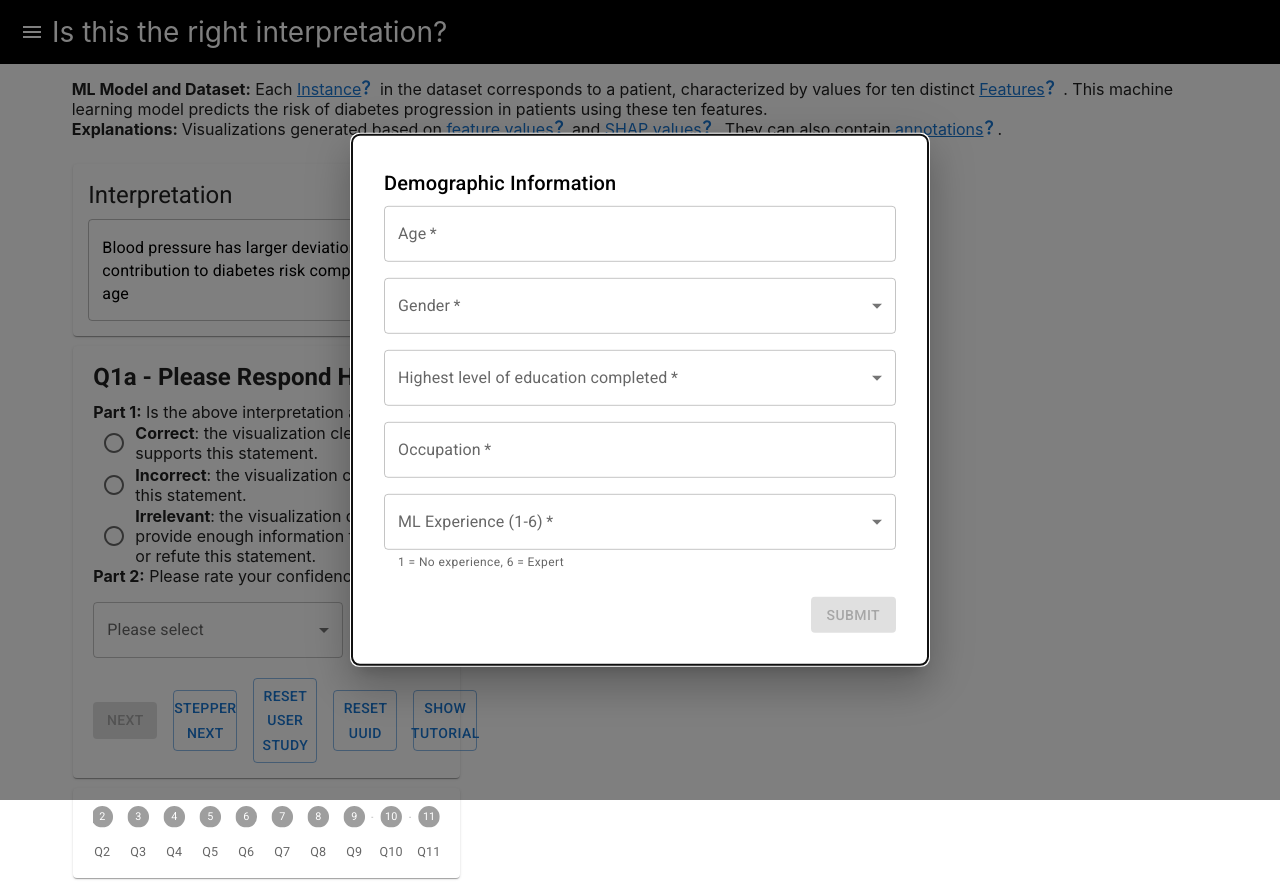
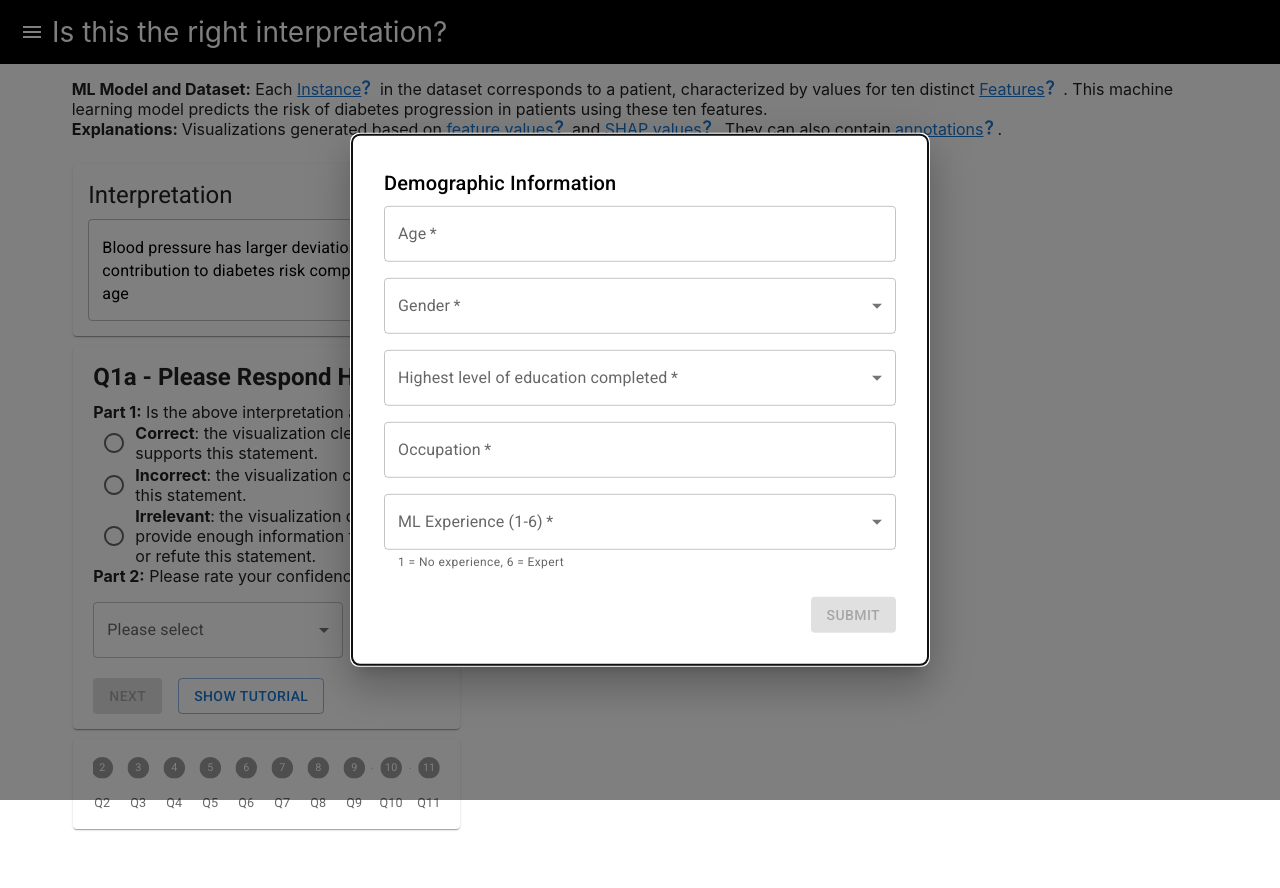
Before and after one commit to wangqianwen0418/alternative_exp, a React (Create React App) app in the folder prototype/: page /#/questions in a window 1280 px wide. After the commit the page ends 839 px from the top, so only its background shows below. Built offline with nearby package versions, Linux system fonts and the light colour scheme.

Commit message:
remove buttons

```diff
--- a/prototype/src/component/UserResponse.tsx
+++ b/prototype/src/component/UserResponse.tsx
@@ -31,7 +31,7 @@ import {
   tutorialAtom,
   selectedIndicesAtom,
 } from "../store";
-import { test_weburl } from "../util/appscript_url";
+import { pilot_weburl, test_weburl } from "../util/appscript_url";
 import Cookies from "js-cookie";
 import { TGraph } from "../util/types";
 
@@ -124,7 +124,7 @@ export default function UserResponse() {
 
     try {
       console.log("Submitting form:", JSON.stringify(data));
-      await fetch(test_weburl!, {
+      await fetch(pilot_weburl!, {
         method: "POST",
         mode: "no-cors",
         headers: {
@@ -308,8 +308,7 @@ export default function UserResponse() {
           >
             {isSecondPart ? (isLastQuestion ? "Submit" : "Next") : "Next"}
           </Button>
-          {/* REMOVE BEFORE USER STUDY */}
-          <Button
+          {/* <Button
             variant="outlined"
             sx={{ ml: 2 }}
             onClick={onStepperNext}
@@ -343,7 +342,7 @@ export default function UserResponse() {
             }}
           >
             Reset UUID
-          </Button>
+          </Button> */}
 
           <Button
             variant="outlined"
```
